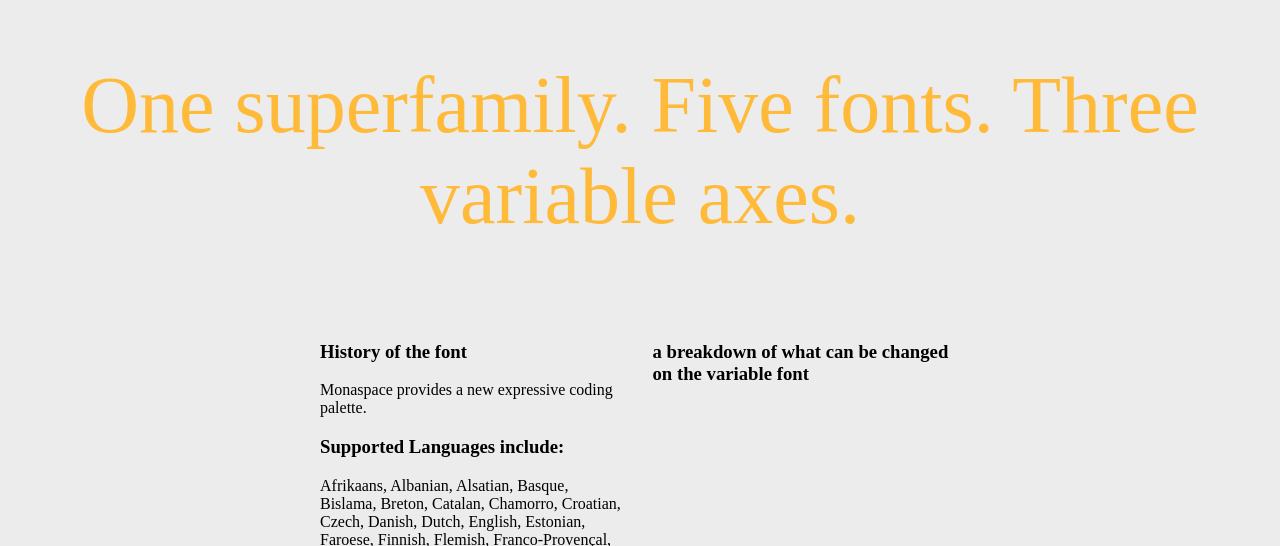
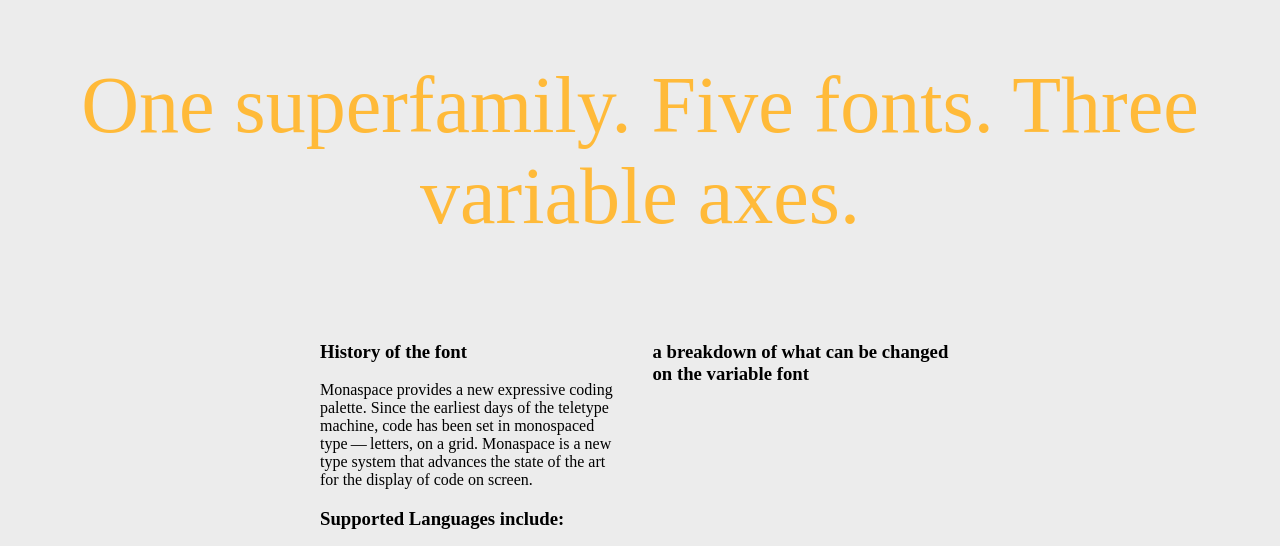
Before and after one commit to Jubetsy/monascape, a plain HTML site: page index.html in a window 1280 px wide. Shown: the part 191-737 px from the top of the page. Drawn offline with Linux system fonts and the light colour scheme.

Commit message:
Updated Font History

```diff
--- a/index.html
+++ b/index.html
@@ -36,7 +36,7 @@
           <section class="history">
             <h1>History of the font</h1>
                 <p>
-                    Monaspace provides a new expressive coding palette. </p>
+                    Monaspace provides a new expressive coding palette. Since the earliest days of the teletype machine, code has been set in monospaced type — letters, on a grid. Monaspace is a new type system that advances the state of the art for the display of code on screen. </p>
                 <h1>Supported Languages include:</h1>
                 <p>Afrikaans, Albanian, Alsatian, Basque, Bislama, Breton, Catalan, Chamorro, Croatian, Czech, Danish, Dutch, English, Estonian, Faroese, Finnish, Flemish, Franco-Provençal, French, Frisian, Friulian, Galician, German, Greenlandic, Hungarian, Icelandic, Indonesian, Irish, Italian, Kurdish (Latin), Ladin, Latin, Latvian, Lithuanian, Luxembourgish, Malay, Manx Gaelic, Moldovan, Norwegian (Bokmål, Nynorsk), Occitan, Polish, Portuguese, Rhaeto-Romance, Romanian, Romansh, Sami (Inari, Lule, Northern, Skolt, Southern), Scottish Gaelic, Slovak, Sorbian, Slovenian, Spanish, Swahili, Swedish, Tagalog, Turkish, Uzbek (Latin), Walloon, Welsh.</p>
           </section>
```
